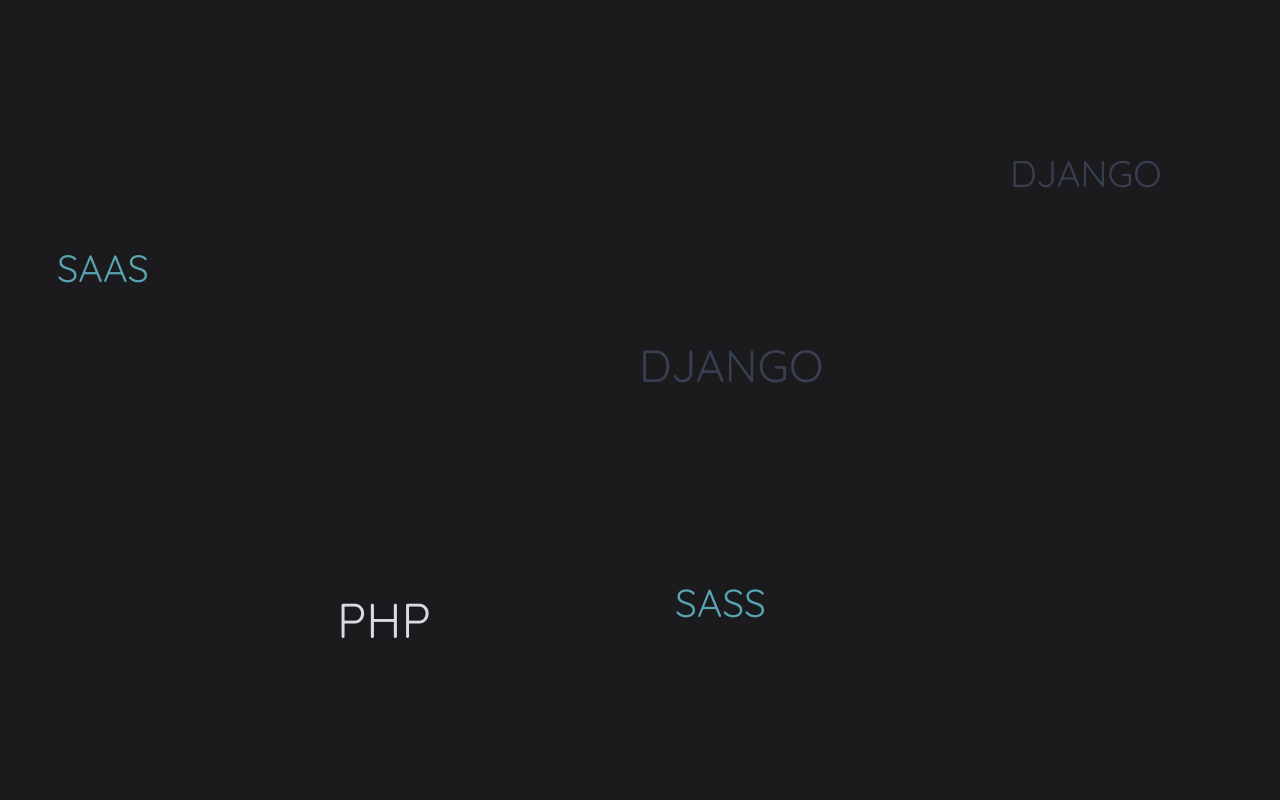
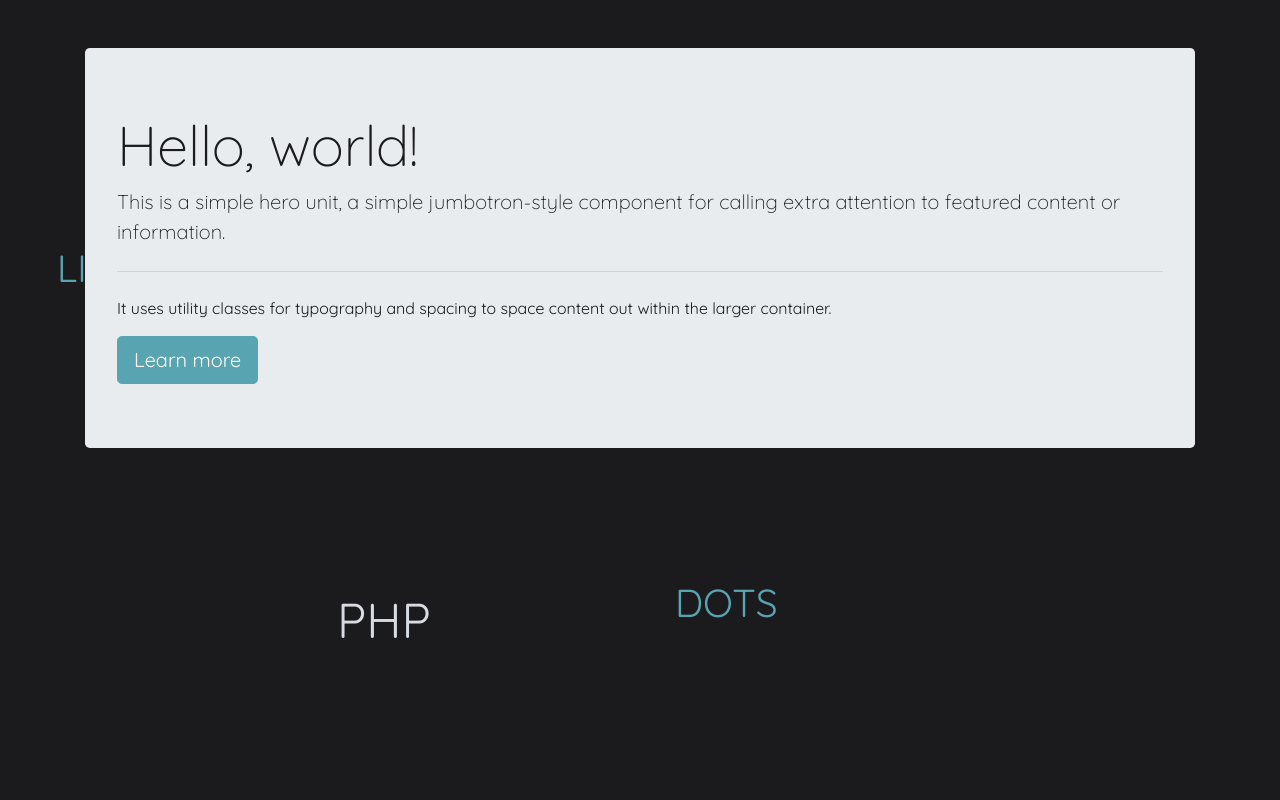
Before and after one commit to gkmk/mywebsite, a Vue app in the folder georgek/: page / in a window 1280 px wide. Shown: the top 800 px of the page. Built offline with nearby package versions, Linux system fonts and the light colour scheme.

Commit message:
css fixes

```diff
--- a/georgek/src/components/app/background/Background.vue
+++ b/georgek/src/components/app/background/Background.vue
@@ -23,5 +23,6 @@
 #fancy-bg {
   width: 100%;
   height: 100vh;
+  position: fixed;
 }
 </style>
--- a/georgek/src/components/app/background/BgItem.vue
+++ b/georgek/src/components/app/background/BgItem.vue
@@ -45,7 +45,12 @@
         "paas",
         "saas",
         "oop",
-        "dots"
+        "dots",
+        "dod",
+        "linux",
+        "windows",
+        "docker",
+        "kubernetes",
       ]
     };
   },
```
